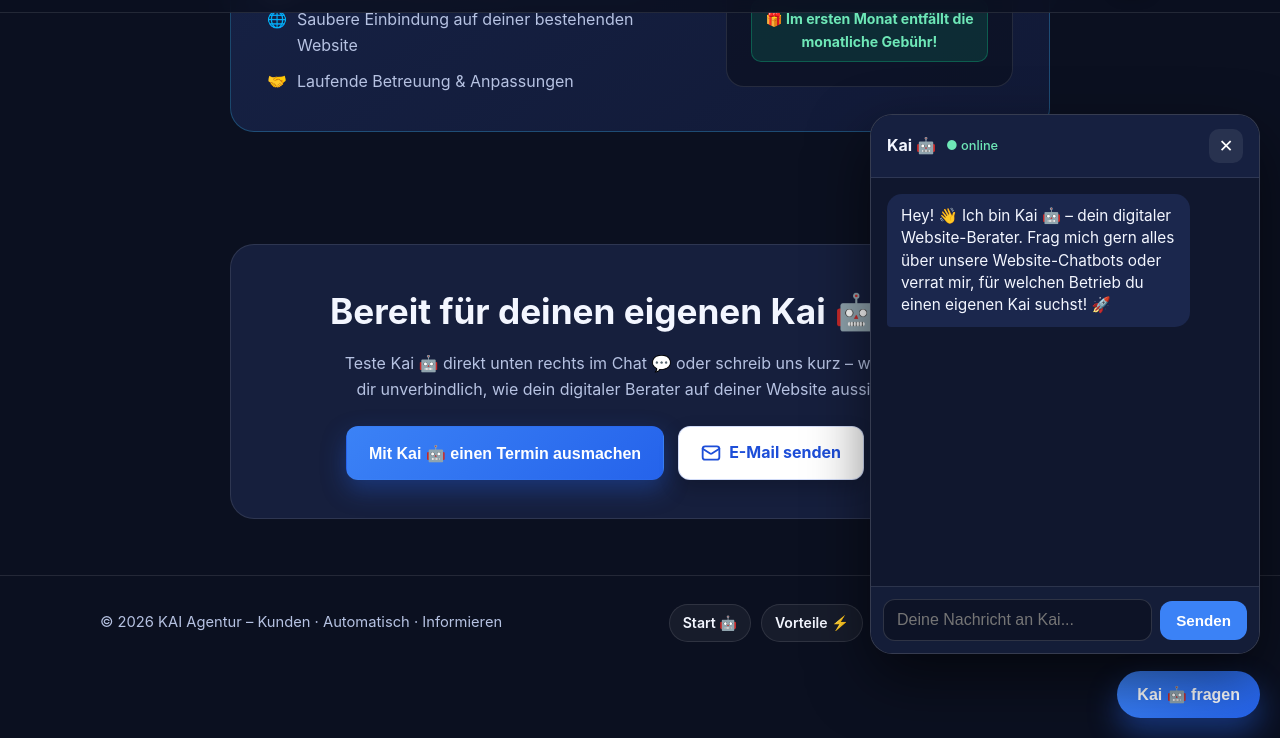
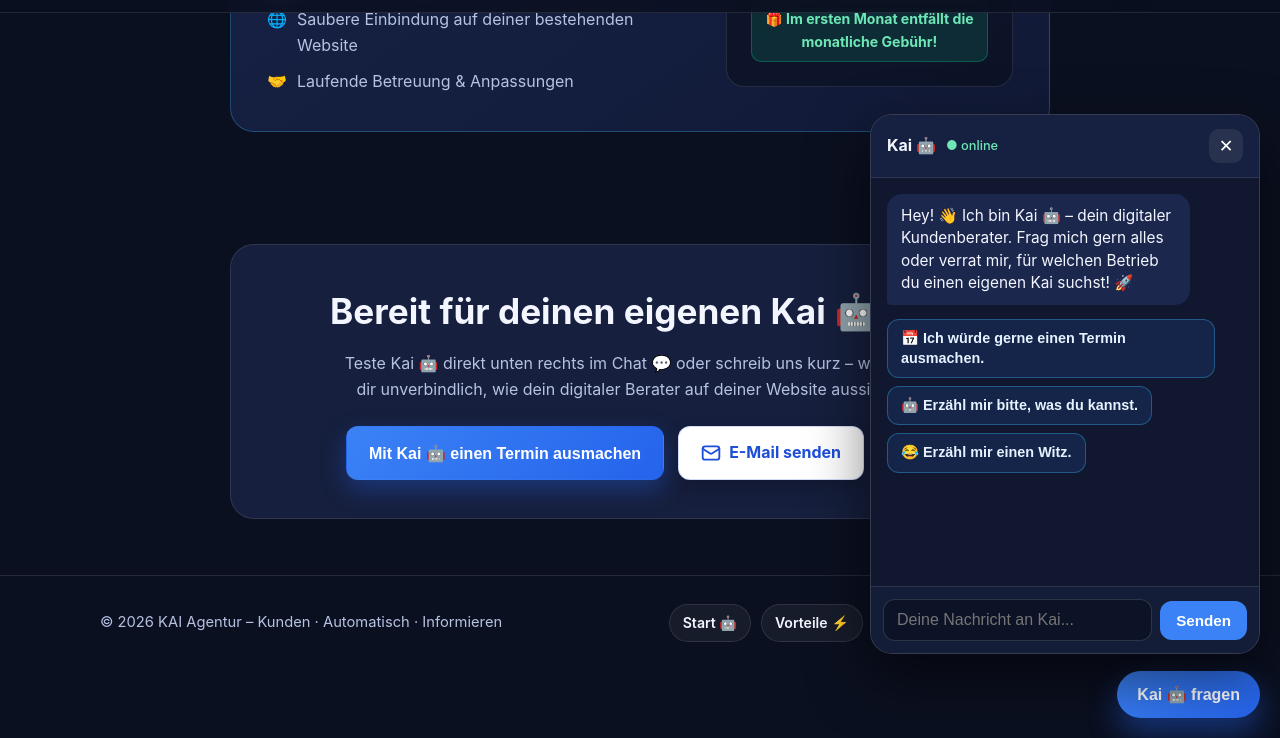
Before and after one commit to davidkaiser959-jpg/kai-agentur, a website: page index.html in a window 1280 px wide. Both pictures are taken after a click on the button "Mit Kai 🤖 einen Termin ausmachen". Shown: the part 2347-3085 px from the top of the page. Drawn offline with Linux system fonts and the light colour scheme.

Commit message:
Update index.html

```diff
--- a/index.html
+++ b/index.html
@@ -613,6 +613,40 @@
       border-bottom-right-radius: 4px;
     }
 
+    .quick-prompts {
+      display: flex;
+      flex-direction: column;
+      gap: 8px;
+      margin-top: 2px;
+    }
+
+    .quick-prompt-btn {
+      align-self: flex-start;
+      max-width: 92%;
+      text-align: left;
+      background: rgba(59, 130, 246, 0.14);
+      border: 1px solid rgba(56, 189, 248, 0.35);
+      color: #e6f2ff;
+      border-radius: 12px;
+      padding: 9px 13px;
+      font-size: 0.9rem;
+      font-weight: 600;
+      line-height: 1.35;
+      cursor: pointer;
+      transition: background 0.16s ease, border-color 0.16s ease, transform 0.12s ease;
+    }
+
+    .quick-prompt-btn:hover:not(:disabled) {
+      background: rgba(59, 130, 246, 0.28);
+      border-color: var(--accent);
+      transform: translateX(2px);
+    }
+
+    .quick-prompt-btn:disabled {
+      opacity: 0.5;
+      cursor: not-allowed;
+    }
+
     .chat-form {
       display: flex;
       align-items: center;
@@ -897,7 +931,18 @@
 
     <div class="chat-messages" id="chatMessages">
       <div class="msg bot">
-        Hey! 👋 Ich bin Kai 🤖 – dein digitaler Website-Berater. Frag mich gern alles über unsere Website-Chatbots oder verrat mir, für welchen Betrieb du einen eigenen Kai suchst! 🚀
+        Hey! 👋 Ich bin Kai 🤖 – dein digitaler Kundenberater. Frag mich gern alles oder verrat mir, für welchen Betrieb du einen eigenen Kai suchst! 🚀
+      </div>
+      <div class="quick-prompts" id="quickPrompts">
+        <button type="button" class="quick-prompt-btn" onclick="sendChatMessage('Ich würde gerne einen Termin ausmachen.')">
+          📅 Ich würde gerne einen Termin ausmachen.
+        </button>
+        <button type="button" class="quick-prompt-btn" onclick="sendChatMessage('Erzähl mir bitte, was du kannst.')">
+          🤖 Erzähl mir bitte, was du kannst.
+        </button>
+        <button type="button" class="quick-prompt-btn" onclick="sendChatMessage('Erzähl mir einen Witz.')">
+          😂 Erzähl mir einen Witz.
+        </button>
       </div>
     </div>
 
@@ -920,11 +965,14 @@
     const chatForm = document.getElementById("chatForm");
     const chatInput = document.getElementById("chatInput");
     const chatSend = document.getElementById("chatSend");
+    const quickPrompts = document.getElementById("quickPrompts");
+
+    const welcomeText = "Hey! 👋 Ich bin Kai 🤖 – dein digitaler Kundenberater. Frag mich gern alles oder verrat mir, für welchen Betrieb du einen eigenen Kai suchst! 🚀";
 
     const history = [
       {
         role: "assistant",
-        content: "Hey! 👋 Ich bin Kai 🤖 – dein digitaler Website-Berater. Frag mich gern alles über unsere Website-Chatbots oder verrat mir, für welchen Betrieb du einen eigenen Kai suchst! 🚀"
+        content: welcomeText
       }
     ];
 
@@ -945,6 +993,12 @@
       }
     }
 
+    function hideQuickPrompts() {
+      if (quickPrompts) {
+        quickPrompts.style.display = "none";
+      }
+    }
+
     function appendMessage(text, sender) {
       const div = document.createElement("div");
       div.className = "msg " + sender;
@@ -953,14 +1007,13 @@
       chatMessages.scrollTop = chatMessages.scrollHeight;
     }
 
-    chatForm.addEventListener("submit", async (e) => {
-      e.preventDefault();
-      const text = chatInput.value.trim();
-      if (!text) return;
+    async function sendChatMessage(rawText) {
+      const text = (rawText || "").trim();
+      if (!text || chatSend.disabled) return;
 
+      hideQuickPrompts();
       appendMessage(text, "user");
       history.push({ role: "user", content: text });
-      chatInput.value = "";
       chatSend.disabled = true;
 
       try {
@@ -981,6 +1034,15 @@
       } finally {
         chatSend.disabled = false;
       }
+    }
+
+    chatForm.addEventListener("submit", async (e) => {
+      e.preventDefault();
+      const text = chatInput.value.trim();
+      if (!text) return;
+
+      chatInput.value = "";
+      await sendChatMessage(text);
     });
   </script>
 </body>
```
